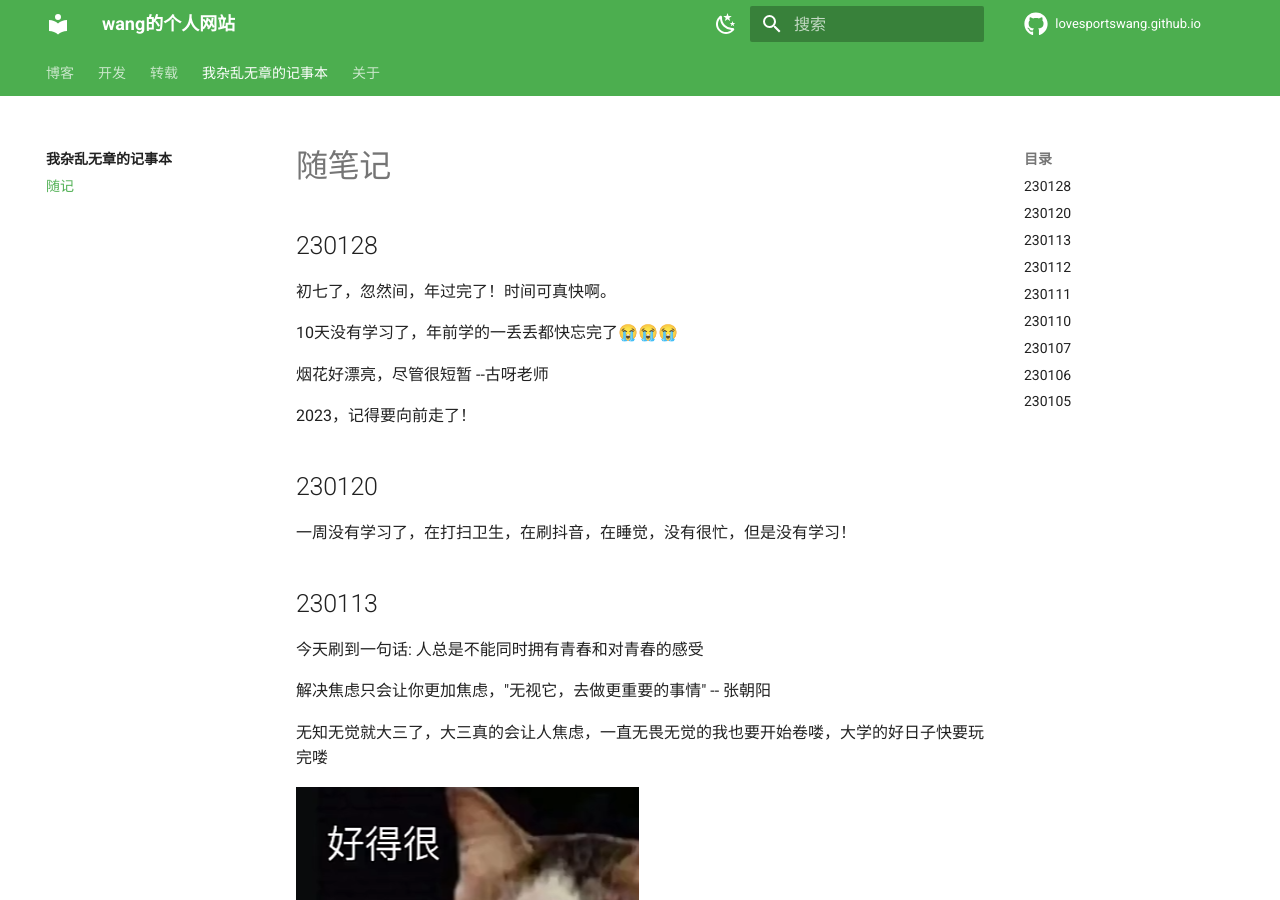
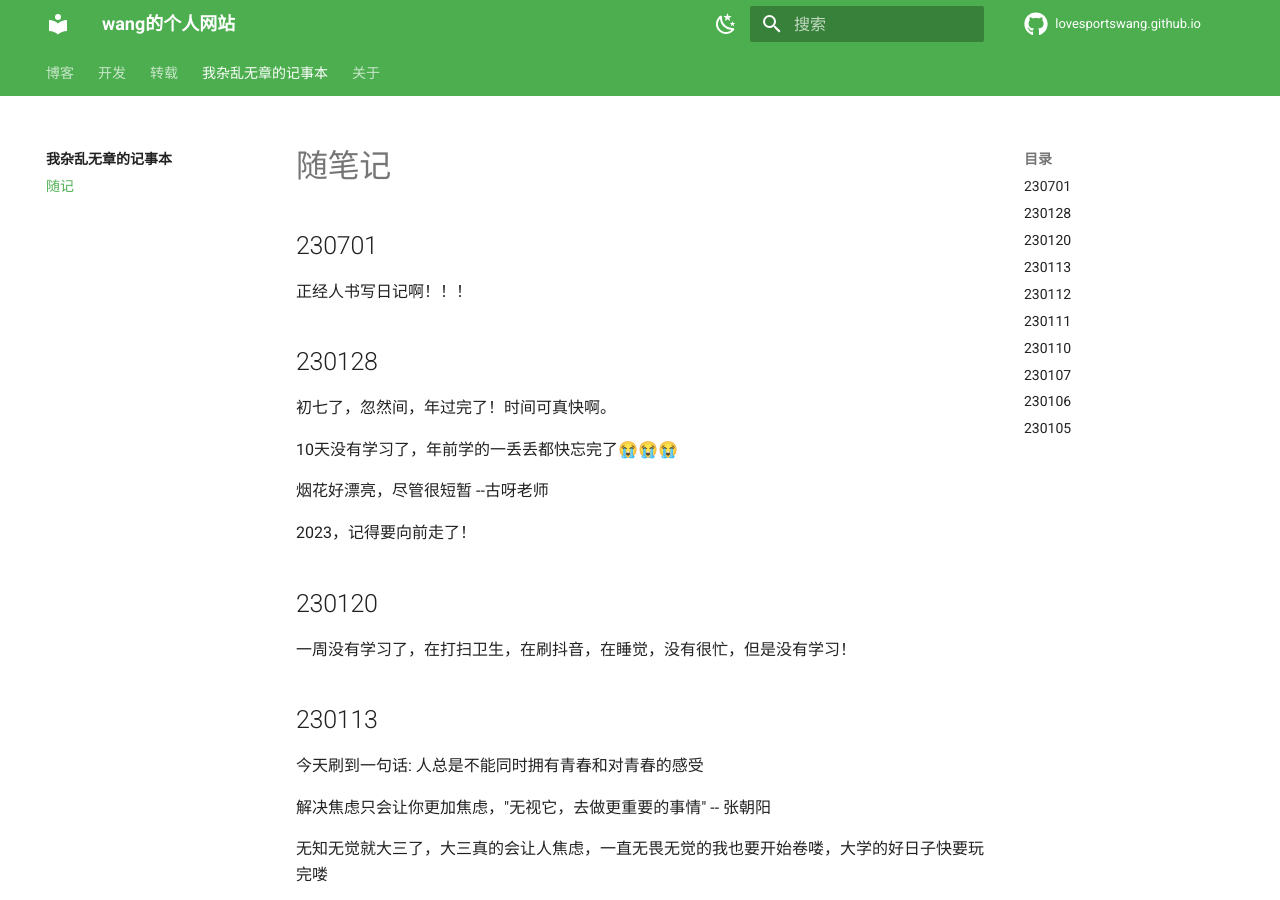
Before and after one commit to lovesportswang/lovesportswang.github.io, an MkDocs documentation site: the page built from docs/diary/随笔记.md, in a window 1280 px wide and 900 px high. Built offline with MkDocs 1.6.1 and Material for MkDocs 9.7.7, drawn with Linux system fonts in a browser that asks for light colours; comment, search, counter and statistics services are not loaded.

Commit message:
230128 commit

```diff
--- a/docs/diary/随笔记.md
+++ b/docs/diary/随笔记.md
@@ -1,4 +1,7 @@
 # 随笔记
+
+## 230701
+正经人书写日记啊！！！
 
 ## 230128
 初七了，忽然间，年过完了！时间可真快啊。
```
Also changed, not shown: docs/about/personal.md (+1 -1 lines), 1 other file.
